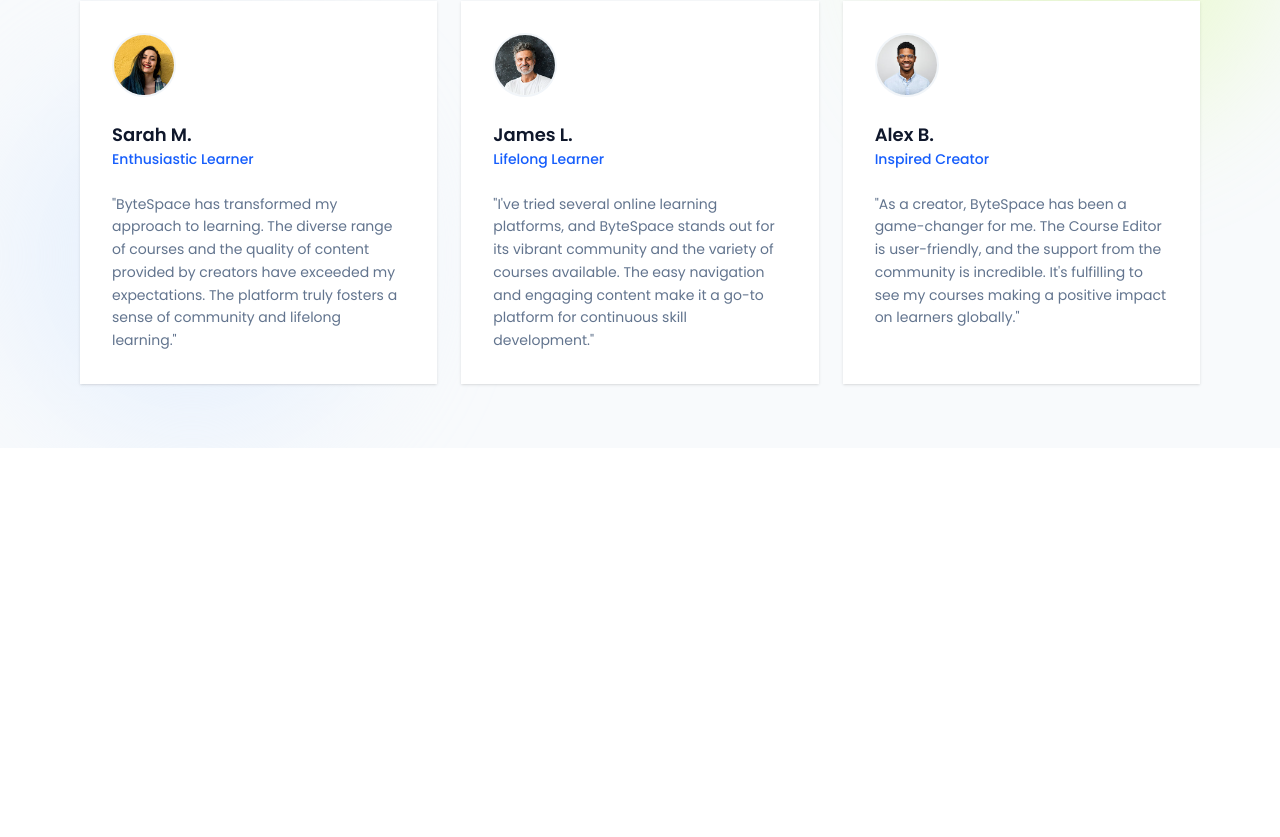
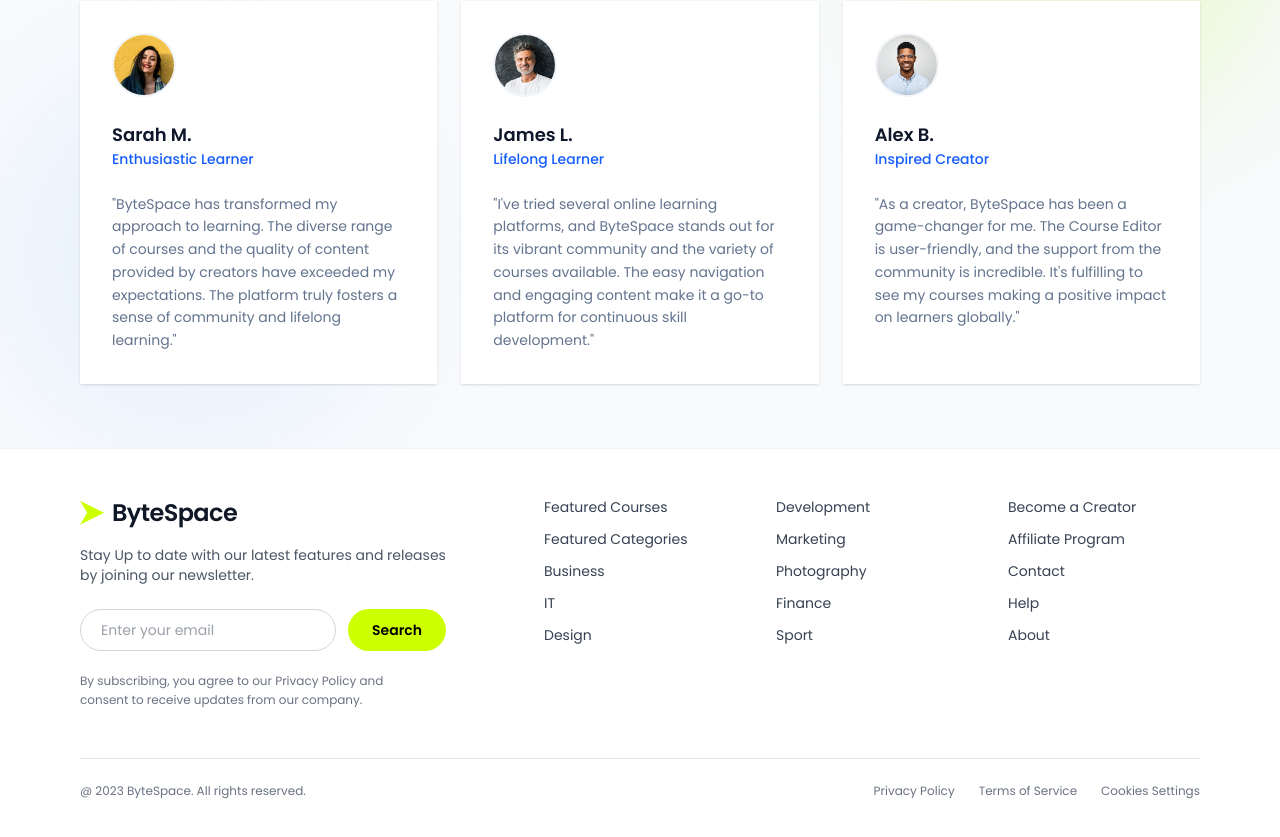
Before and after one commit to PREMADAS/ByteSpace_Website, a Next.js app: page / in a window 1280 px wide. Shown: the part 4868-5705 px from the top of the page. Before the commit the page ends 5316 px from the top, so only its background shows below. Built offline with nearby package versions, Linux system fonts and the light colour scheme.

Commit message:
add Footer

```diff
--- a/src/app/layout.js
+++ b/src/app/layout.js
@@ -1,6 +1,8 @@
 import "./globals.css";
 import { Poppins } from "next/font/google";
 import Navbar from "@/components/Navbar";
+import Footer from "@/components/Footer";
+
 
 const poppins = Poppins({
   subsets: ["latin"],
@@ -18,7 +20,10 @@
       <body className={poppins.className}>
         <Navbar />
         {children}
+        <Footer />
+
       </body>
+
     </html>
   );
 }
--- a/src/app/page.js
+++ b/src/app/page.js
@@ -19,6 +19,7 @@
       <GrowthSection />
       <CreatorBanner />
       <TestimonialSection />
+
     </main>
   );
 }
--- a/src/components/Footer.jsx
+++ b/src/components/Footer.jsx
@@ -0,0 +1,101 @@
+"use client";
+import React from 'react';
+
+const Footer = () => {
+    return (
+        <footer className="w-full bg-white text-gray-700 py-12 px-6 sm:px-12 lg:px-20 border-t border-gray-100">
+            <div className="max-w-7xl mx-auto">
+
+                {/* Main Footer Content */}
+                <div className="grid grid-cols-1 md:grid-cols-2 lg:grid-cols-5 gap-10 pb-12">
+
+                    {/* Brand & Newsletter Section (Spans 2 columns on large screens) */}
+                    <div className="lg:col-span-2 space-y-4 pr-0 lg:pr-8">
+                        {/* Logo */}
+                        <div className="flex items-center gap-2">
+                            <div className="w-6 h-6 bg-[#ccff00] clip-path-logo inline-block"
+                                style={{ clipPath: 'polygon(0 0, 100% 50%, 0 100%, 30% 50%)' }} />
+                            <span className="text-2xl font-extrabold text-gray-900 tracking-tight">
+                                ByteSpace
+                            </span>
+                        </div>
+
+                        {/* Subtitle */}
+                        <p className="text-sm text-gray-600 max-w-sm">
+                            Stay Up to date with our latest features and releases by joining our newsletter.
+                        </p>
+
+                        {/* Newsletter Input Form */}
+                        <form onSubmit={(e) => e.preventDefault()} className="flex flex-col sm:flex-row gap-3 pt-2">
+                            <input
+                                type="email"
+                                placeholder="Enter your email"
+                                required
+                                className="w-full sm:w-64 px-5 py-2.5 rounded-full border border-gray-300 text-sm focus:outline-none focus:border-gray-500 transition-colors"
+                            />
+                            <button
+                                type="submit"
+                                className="bg-[#ccff00] hover:bg-[#b3e600] text-black font-semibold px-6 py-2.5 rounded-full text-sm transition-all duration-200"
+                            >
+                                Search
+                            </button>
+                        </form>
+
+                        {/* Disclaimer */}
+                        <p className="text-xs text-gray-500 leading-relaxed max-w-xs pt-1">
+                            By subscribing, you agree to our Privacy Policy and consent to receive updates from our company.
+                        </p>
+                    </div>
+
+                    {/* Links Column 1 */}
+                    <div className="space-y-3 text-sm">
+                        <ul className="space-y-3">
+                            <li><a href="#" className="hover:text-black transition-colors">Featured Courses</a></li>
+                            <li><a href="#" className="hover:text-black transition-colors">Featured Categories</a></li>
+                            <li><a href="#" className="hover:text-black transition-colors">Business</a></li>
+                            <li><a href="#" className="hover:text-black transition-colors">IT</a></li>
+                            <li><a href="#" className="hover:text-black transition-colors">Design</a></li>
+                        </ul>
+                    </div>
+
+                    {/* Links Column 2 */}
+                    <div className="space-y-3 text-sm">
+                        <ul className="space-y-3">
+                            <li><a href="#" className="hover:text-black transition-colors">Development</a></li>
+                            <li><a href="#" className="hover:text-black transition-colors">Marketing</a></li>
+                            <li><a href="#" className="hover:text-black transition-colors">Photography</a></li>
+                            <li><a href="#" className="hover:text-black transition-colors">Finance</a></li>
+                            <li><a href="#" className="hover:text-black transition-colors">Sport</a></li>
+                        </ul>
+                    </div>
+
+                    {/* Links Column 3 */}
+                    <div className="space-y-3 text-sm">
+                        <ul className="space-y-3">
+                            <li><a href="#" className="hover:text-black transition-colors">Become a Creator</a></li>
+                            <li><a href="#" className="hover:text-black transition-colors">Affiliate Program</a></li>
+                            <li><a href="#" className="hover:text-black transition-colors">Contact</a></li>
+                            <li><a href="#" className="hover:text-black transition-colors">Help</a></li>
+                            <li><a href="#" className="hover:text-black transition-colors">About</a></li>
+                        </ul>
+                    </div>
+
+                </div>
+
+                {/* Bottom Legal & Copyright Bar */}
+                <div className="border-t border-gray-200 pt-6 flex flex-col sm:flex-row justify-between items-center text-xs text-gray-500 gap-4">
+                    <p>@ 2023 ByteSpace. All rights reserved.</p>
+
+                    <div className="flex gap-6">
+                        <a href="#" className="hover:text-black transition-colors">Privacy Policy</a>
+                        <a href="#" className="hover:text-black transition-colors">Terms of Service</a>
+                        <a href="#" className="hover:text-black transition-colors">Cookies Settings</a>
+                    </div>
+                </div>
+
+            </div>
+        </footer>
+    );
+};
+
+export default Footer;
```
